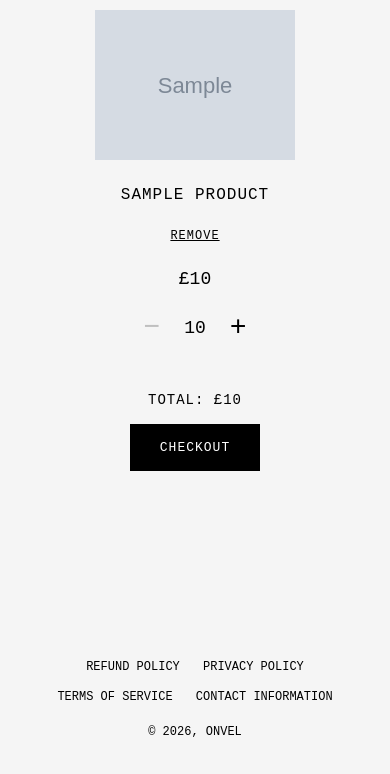
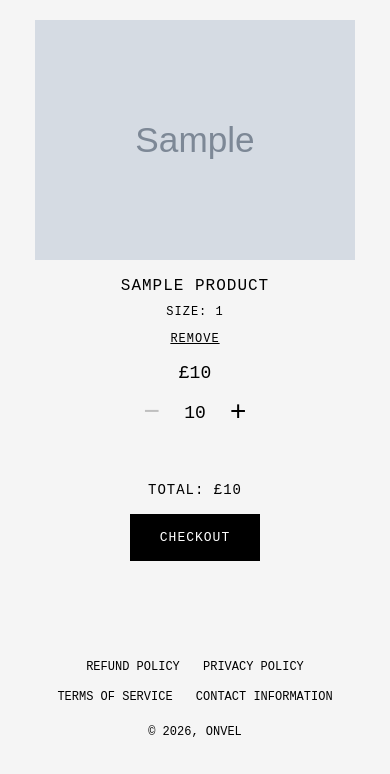
Before and after one commit to onvelsupport/Onvel, a Django app: template store/templates/store/cart.html in a window 390 px wide. Shown: the part 70-844 px from the top of the page. Run offline with Django 5.2, Linux system fonts and the light colour scheme; the template is opened without the code that fills it: most values are stand-ins (such as "Sample title", 1, 10 or a date in 2020); grey boxes marked "Sample" are stand-in pictures.

Commit message:
correction

```diff
--- a/store/templates/store/cart.html
+++ b/store/templates/store/cart.html
@@ -3,9 +3,9 @@
 {% block extra_css %}
 <style>
   .cart-container {
-    max-width: 1380px;
-    margin: 10px auto 0;
-    padding: 0 35px 40px;
+    max-width: 1200px;
+    margin: 20px auto 0;
+    padding: 0 24px 50px;
   }
 
   .cart-item {
@@ -13,7 +13,7 @@
     grid-template-columns: 220px 1fr 120px 140px;
     gap: 28px;
     align-items: start;
-    margin-bottom: 40px;
+    margin-bottom: 50px;
   }
 
   .cart-item-image img {
@@ -31,9 +31,17 @@
   .cart-item-name {
     font-family: 'Courier New', monospace;
     font-size: 16px;
-    margin: 0 0 20px;
+    margin: 0 0 10px;
     text-transform: uppercase;
+    letter-spacing: 1px;
     line-height: 1.3;
+  }
+
+  .cart-item-size {
+    font-family: 'Courier New', monospace;
+    font-size: 12px;
+    margin: 0 0 14px;
+    text-transform: uppercase;
     letter-spacing: 1px;
   }
 
@@ -77,7 +85,7 @@
 
   .cart-total-section {
     text-align: center;
-    margin-top: 10px;
+    margin-top: 20px;
   }
 
   .cart-total-text {
@@ -108,10 +116,10 @@
     font-family: 'Courier New', monospace;
   }
 
-  @media (max-width: 1100px) {
+  @media (max-width: 900px) {
     .cart-item {
-      grid-template-columns: 200px 1fr;
-      gap: 25px;
+      grid-template-columns: 180px 1fr;
+      gap: 22px;
     }
 
     .cart-item-info,
@@ -133,23 +141,47 @@
     }
 
     .cart-item {
-      grid-template-columns: 1fr;
+      display: flex;
+      flex-direction: column;
+      align-items: center;
       text-align: center;
-      margin-bottom: 50px;
+      gap: 16px;
+      margin-bottom: 55px;
+    }
+
+    .cart-item-image {
+      order: 1;
     }
 
     .cart-item-image img {
+      max-width: 320px;
       margin: 0 auto;
     }
 
-    .cart-item-price,
+    .cart-item-info {
+      order: 2;
+      padding-top: 0;
+    }
+
+    .cart-item-price {
+      order: 3;
+      padding-top: 0;
+      text-align: center;
+    }
+
     .cart-quantity {
+      order: 4;
+      padding-top: 0;
       justify-content: center;
       text-align: center;
     }
 
-    .cart-item-info {
-      padding-top: 0;
+    .cart-item-name {
+      margin-bottom: 8px;
+    }
+
+    .cart-item-size {
+      margin-bottom: 10px;
     }
   }
 </style>
@@ -166,7 +198,10 @@
 
         <div class="cart-item-info">
           <p class="cart-item-name">{{ item.product.name }}</p>
-          <a href="{% url 'remove_from_cart' item.product.id %}" class="remove-link">Remove</a>
+          {% if item.size %}
+            <p class="cart-item-size">Size: {{ item.size }}</p>
+          {% endif %}
+          <a href="{% url 'remove_from_cart' item.cart_key %}" class="remove-link">Remove</a>
         </div>
 
         <div class="cart-item-price">
@@ -174,9 +209,9 @@
         </div>
 
         <div class="cart-quantity">
-          <a href="{% url 'update_cart_quantity' item.product.id 'decrease' %}" class="minus">−</a>
+          <a href="{% url 'update_cart_quantity' item.cart_key 'decrease' %}" class="minus">−</a>
           <span>{{ item.quantity }}</span>
-          <a href="{% url 'update_cart_quantity' item.product.id 'increase' %}">+</a>
+          <a href="{% url 'update_cart_quantity' item.cart_key 'increase' %}">+</a>
         </div>
       </div>
     {% endfor %}
```
